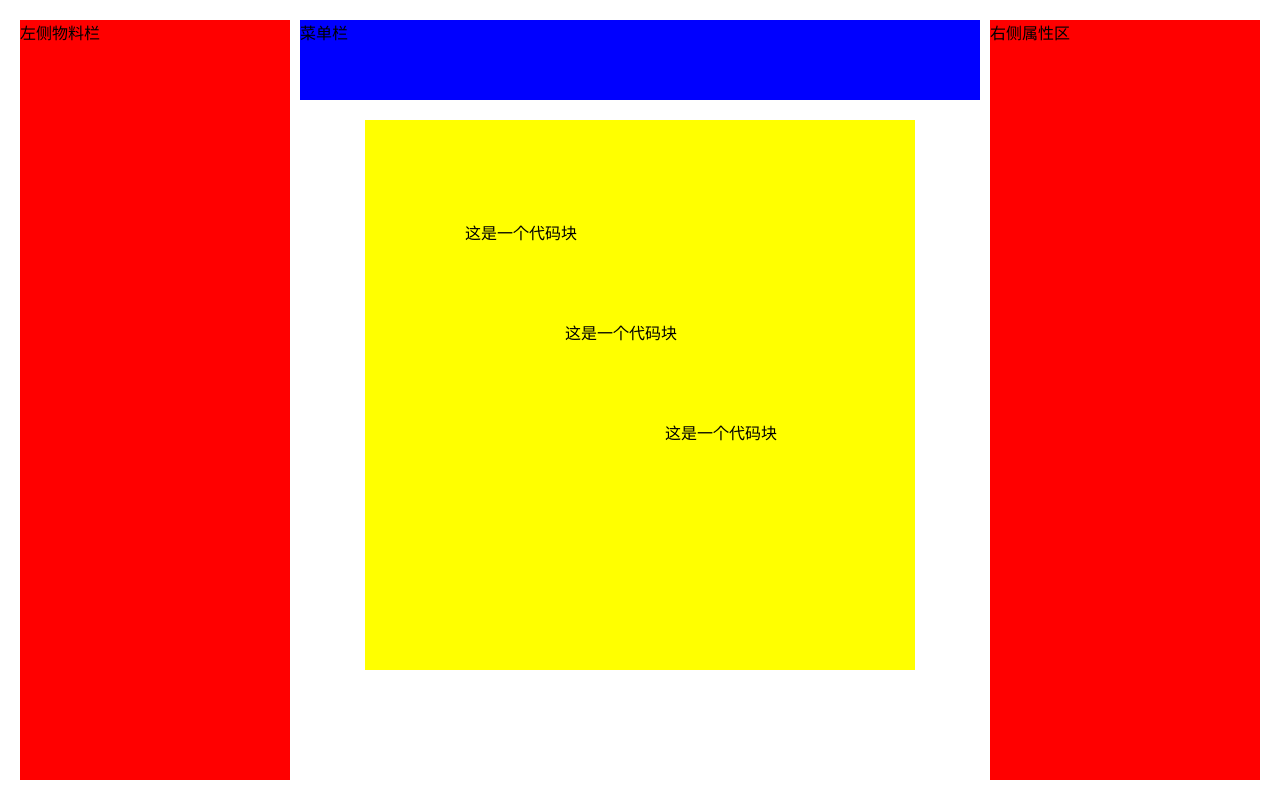
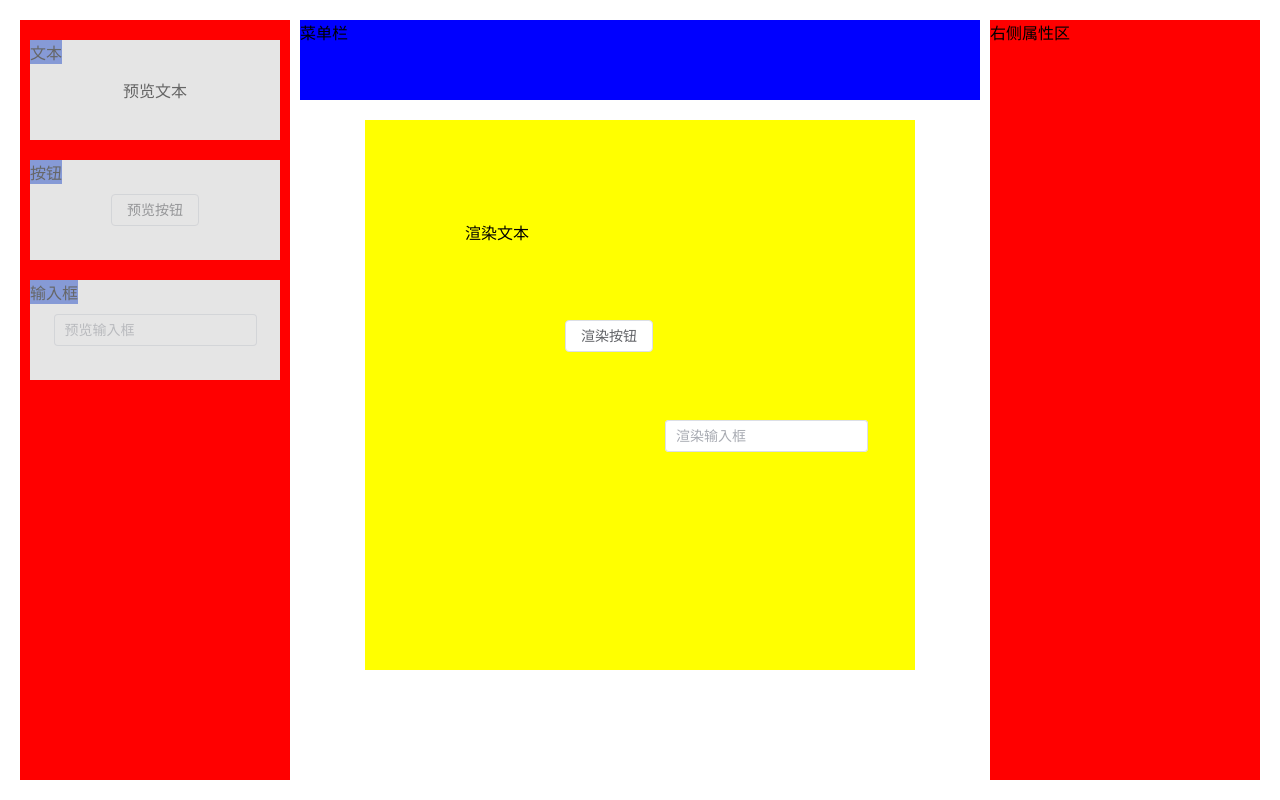
Before and after one commit to Mr-Super-X/vue-lowcode, a Vue app: page / in a window 1280 px wide. Built offline with nearby package versions, Linux system fonts and the light colour scheme.

Commit message:
feat: 预览组件展示和渲染组件展示

```diff
--- a/src/App.vue
+++ b/src/App.vue
@@ -5,12 +5,15 @@
 </template>
 
 <script setup>
-import { ref } from "vue";
+import { ref, provide } from "vue";
+import { registerConfig as config } from "./utils/editor-config";
 import data from "./data";
-
 import Editor from "./packages/editor";
 
 const state = ref(data);
+
+// 将组件config配置提供出去，其它任何组件都可以使用inject注入使用
+provide("config", config);
 </script>
 
 <style>
--- a/src/main.js
+++ b/src/main.js
@@ -7,4 +7,4 @@ import "element-plus/theme-chalk/index.css";
 createApp(App).use(router).mount("#app");
 
 // 1.先自己构造假数据，能实现根据位置渲染内容
-// 2.配置组件对应的映射关系
+// 2.配置组件对应的映射关系 {preview: xxx, render: xxx}
--- a/src/packages/editor-block.jsx
+++ b/src/packages/editor-block.jsx
@@ -1,4 +1,4 @@
-import { computed, defineComponent } from "vue";
+import { computed, defineComponent, inject } from "vue";
 
 export default defineComponent({
   props: {
@@ -15,10 +15,20 @@ export default defineComponent({
       zIndex: `${props.block.zIndex}`,
     }));
 
-    return () => (
-      <div className="editor-block" style={blockStyles.value}>
-        这是一个代码块
-      </div>
-    );
+    // 读取组件config配置
+    const config = inject("config");
+
+    return () => {
+      // 找到组件
+      const component = config.componentMap[props.block.key];
+      // 拿到要渲染的真实组件
+      const RenderComponent = component.render();
+      return (
+        <div className="editor-block" style={blockStyles.value}>
+          {/* 这里不能使用标签形式来渲染，如<RenderComponent /> */}
+          {RenderComponent}
+        </div>
+      );
+    };
   },
 });
--- a/src/packages/editor.jsx
+++ b/src/packages/editor.jsx
@@ -1,4 +1,4 @@
-import { computed, defineComponent } from "vue";
+import { computed, defineComponent, inject } from "vue";
 
 // 引入样式
 import "./editor.scss";
@@ -25,9 +25,22 @@ export default defineComponent({
       height: data.value.container.height + "px",
     }));
 
+    // 注入组件配置
+    const config = inject("config");
+
     return () => (
       <div className="editor">
-        <div className="editor-left">左侧物料栏</div>
+        {/* 负责左侧预览组件 */}
+        <div className="editor-left">
+          {/* 根据注册列表渲染预览内容 */}
+          {config.componentList.map((component) => (
+            <div className="editor-left-item">
+              <span>{component.label}</span>
+              <div>{component.preview()}</div>
+            </div>
+          ))}
+        </div>
+        {/* 负责顶部菜单栏 */}
         <div className="editor-top">菜单栏</div>
         <div className="editor-right">右侧属性区</div>
         <div className="editor-container">
@@ -38,6 +51,7 @@ export default defineComponent({
               className="editor-container-canvas__content"
               style={containerStyles.value}
             >
+              {/* 动态渲染所有内容块 */}
               {data.value.blocks.map((block) => (
                 <EditorBlock block={block}></EditorBlock>
               ))}
--- a/src/packages/editor.scss
+++ b/src/packages/editor.scss
@@ -13,6 +13,37 @@
 
   &-left {
     left: 0;
+    &-item {
+      position: relative;
+      width: 250px;
+      min-height: 100px;
+      margin: 20px auto;
+      display: flex;
+      justify-content: center;
+      align-items: center;
+      background-color: #fff;
+      padding: 20px;
+      box-sizing: border-box;
+      cursor: move;
+      > span {
+        position: absolute;
+        top: 0;
+        left: 0;
+        background-color: royalblue;
+      }
+
+      /* 左侧透明蒙层，盖住预览组件，阻止默认行为 */
+      &::after {
+        content: "";
+        position: absolute;
+        top: 0;
+        left: 0;
+        right: 0;
+        bottom: 0;
+        background-color: rgba($color: #ccc, $alpha: 0.5);
+        z-index: 100;
+      }
+    }
   }
 
   &-right {
--- /dev/null
+++ b/src/utils/editor-config.jsx
@@ -0,0 +1,54 @@
+// 列表区，可以显示所有的物料
+// map，key对应组件的映射关系
+
+import { ElButton, ElInput } from "element-plus";
+
+function createEditorConfig() {
+  const componentList = [];
+  const componentMap = {};
+
+  return {
+    componentList,
+    componentMap,
+    register(component) {
+      componentList.push(component);
+      componentMap[component.key] = component;
+    },
+  };
+}
+
+// 导出配置
+export const registerConfig = createEditorConfig();
+
+registerConfig.register({
+  key: "text",
+  label: "文本",
+  preview() {
+    return "预览文本";
+  },
+  render() {
+    return "渲染文本";
+  },
+});
+
+registerConfig.register({
+  key: "button",
+  label: "按钮",
+  preview() {
+    return <ElButton>预览按钮</ElButton>;
+  },
+  render() {
+    return <ElButton>渲染按钮</ElButton>;
+  },
+});
+
+registerConfig.register({
+  key: "input",
+  label: "输入框",
+  preview() {
+    return <ElInput placeholder="预览输入框"></ElInput>;
+  },
+  render() {
+    return <ElInput placeholder="渲染输入框"></ElInput>;
+  },
+});
```
